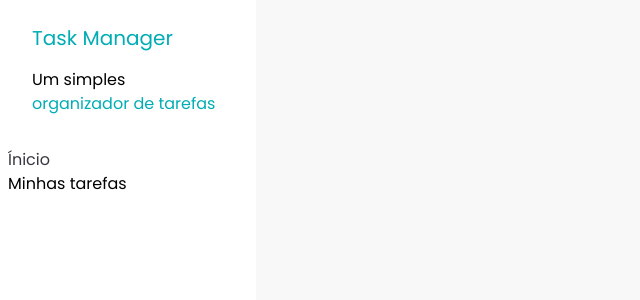
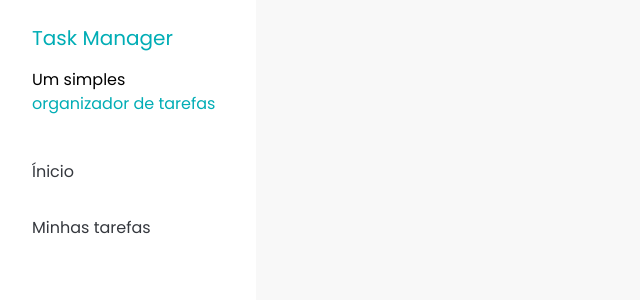
Before and after one commit to LuizFilipe16/Task-Manager, a React (Vite) app: page / in a window 1280 px wide. Shown: the top 300 px of the page, without its empty margins (0-640 px from the left). Built offline with nearby package versions, Linux system fonts and the light colour scheme.

Commit message:
feat: add Sidebar and SidebarButton components

```diff
--- a/package.json
+++ b/package.json
@@ -11,6 +11,7 @@
     "prepare": "husky"
   },
   "dependencies": {
+    "prop-types": "^15.8.1",
     "react": "^18.2.0",
     "react-dom": "^18.2.0"
   },
--- a/src/components/Sidebar.jsx
+++ b/src/components/Sidebar.jsx
@@ -1,3 +1,5 @@
+import SidebarButton from './SidebarButton'
+
 const Sidebar = () => {
     return (
         <div className="h-screen w-64 bg-white">
@@ -10,11 +12,11 @@ const Sidebar = () => {
                     </span>
                 </p>
             </div>
-            <div className="flex flex-col p-2">
-                <a href="/home" className="text-[#35383E]">
-                    Ínicio
-                </a>
-                <a>Minhas tarefas</a>
+            <div className="flex flex-col gap-2 p-2">
+                <SidebarButton variant="unselected">Ínicio</SidebarButton>
+                <SidebarButton variant="unselected">
+                    Minhas tarefas
+                </SidebarButton>
             </div>
         </div>
     )
--- /dev/null
+++ b/src/components/SidebarButton.jsx
@@ -0,0 +1,26 @@
+import PropTypes from 'prop-types'
+
+const SidebarButton = ({ children, variant }) => {
+    const getVariantClasses = () => {
+        if (variant === 'unselected') {
+            return 'text-[#35383E]'
+        }
+
+        if (variant === 'selected') {
+            return 'rounded-lg bg-[#E6F7F8] text-[#00ADB5]'
+        }
+    }
+
+    return (
+        <a href="#" className={`rounded-lg px-6 py-3 ${getVariantClasses()}`}>
+            {children}
+        </a>
+    )
+}
+
+SidebarButton.propTypes = {
+    children: PropTypes.node.isRequired,
+    variant: PropTypes.oneOf(['selected', 'unselected']).isRequired,
+}
+
+export default SidebarButton
```
Also changed, not shown: 1 other file (tests, documents, lock files or other folders).
